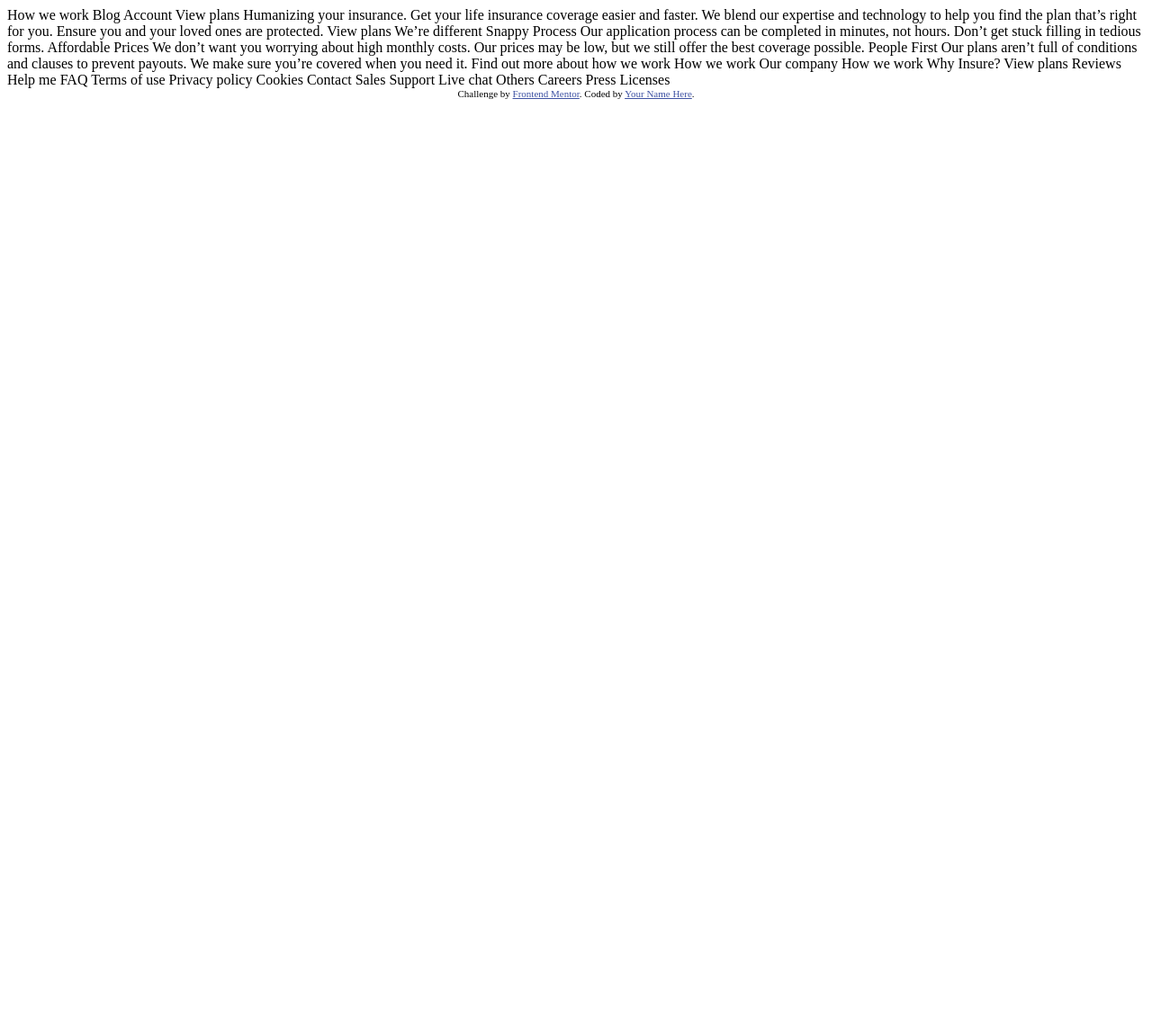
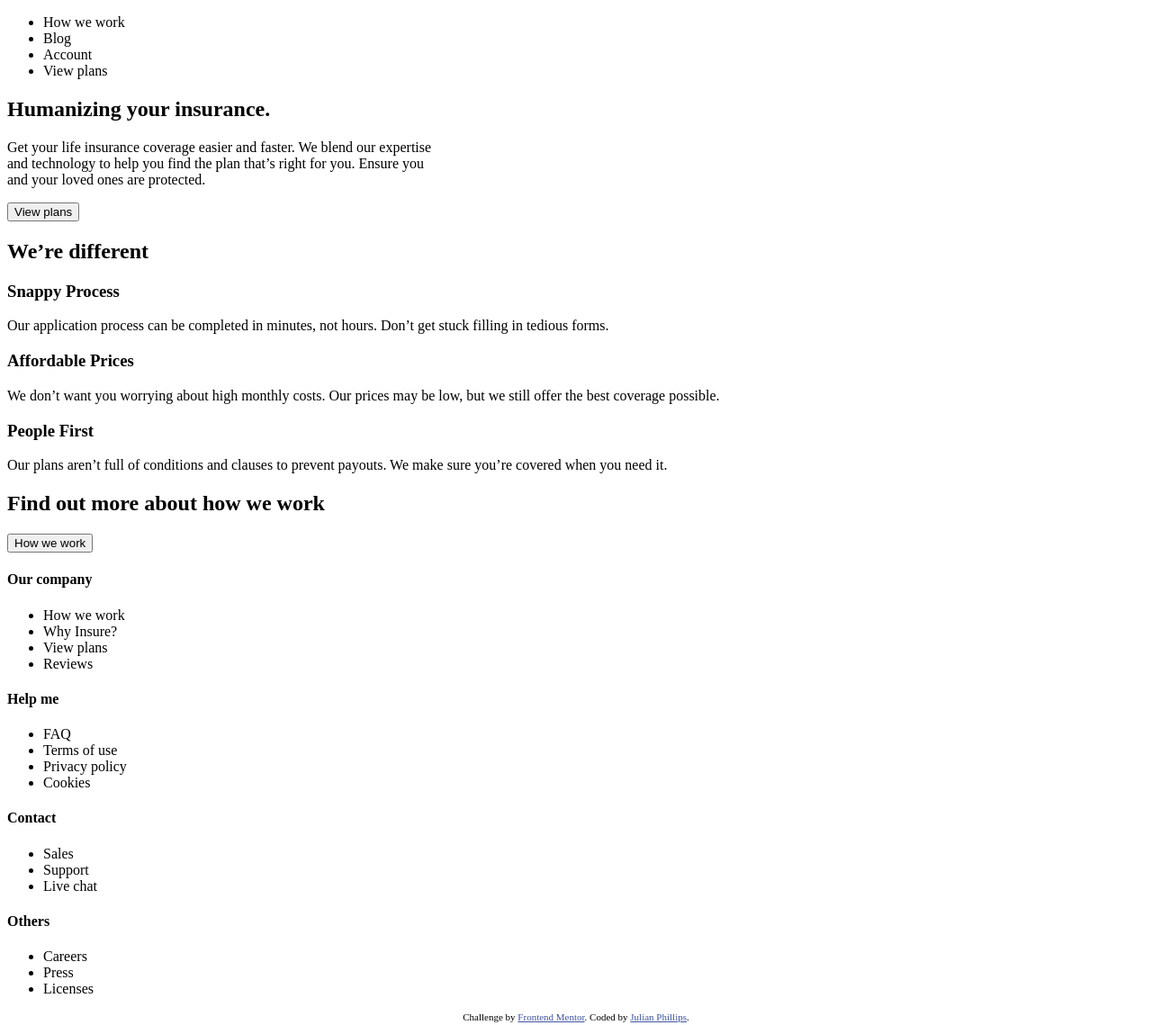
Before and after one commit to Kadus90/fmc-insurance-landing-page, a plain HTML site: page index.html in a window 1280 px wide. Shown: the whole page at 90% size. Before the commit the page ends 800 px from the top, so only its background shows below. Drawn offline with Linux system fonts and the light colour scheme.

Commit message:
Added structure to index.html.

```diff
--- a/index.html
+++ b/index.html
@@ -16,70 +16,87 @@
 </head>
 <body>
 
-  How we work
-  Blog
-  Account
-  View plans
+  <nav>
+    <ul>
+      <li>How we work</li>
+      <li>Blog</li>
+      <li>Account</li>
+      <li>View plans</li>
+    </ul>
+  </nav>
 
-  Humanizing your insurance.
+  <section>
+    <h1>Humanizing your insurance.</h1>
+    <p>Get your life insurance coverage easier and faster. We blend our expertise<br>
+    and technology to help you find the plan that’s right for you. Ensure you<br>
+    and your loved ones are protected.</p>
+    <button>View plans</button>
+  </section>
 
-  Get your life insurance coverage easier and faster. We blend our expertise
-  and technology to help you find the plan that’s right for you. Ensure you
-  and your loved ones are protected.
+  <section>
+    <h2>We’re different</h2>
+    <article>
+      <h3>Snappy Process</h3>
+      <p>Our application process can be completed in minutes, not hours. Don’t get
+      stuck filling in tedious forms.</p>
+    </article>
+    <article>
+      <h3>Affordable Prices</h3>
+      <p>We don’t want you worrying about high monthly costs. Our prices may be low,
+      but we still offer the best coverage possible.</p>
+    </article>
+    <article>
+      <h3>People First</h3>
+      <p>Our plans aren’t full of conditions and clauses to prevent payouts. We make
+      sure you’re covered when you need it.</p>
+    </article>
+  </section>
 
-  View plans
+  <section>
+    <h2>Find out more about how we work</h2>
+    <button>How we work</button>
+  </section>
 
-  We’re different
-
-  Snappy Process
-
-  Our application process can be completed in minutes, not hours. Don’t get
-  stuck filling in tedious forms.
-
-  Affordable Prices
-
-  We don’t want you worrying about high monthly costs. Our prices may be low,
-  but we still offer the best coverage possible.
-
-  People First
-
-  Our plans aren’t full of conditions and clauses to prevent payouts. We make
-  sure you’re covered when you need it.
-
-  Find out more about how we work
-
-  How we work
-
-  Our company
-
-  How we work
-  Why Insure?
-  View plans
-  Reviews
-
-  Help me
-
-  FAQ
-  Terms of use
-  Privacy policy
-  Cookies
-
-  Contact
-
-  Sales
-  Support
-  Live chat
-
-  Others
-
-  Careers
-  Press
-  Licenses
-
+  <footer>
+    <article>
+      <h4>Our company</h4>
+      <ul>
+        <li>How we work</li>
+        <li>Why Insure?</li>
+        <li>View plans</li>
+        <li>Reviews</li>
+      </ul>
+    </article>
+    <article>
+      <h4>Help me</h4>
+      <ul>
+        <li>FAQ</li>
+        <li>Terms of use</li>
+        <li>Privacy policy</li>
+        <li>Cookies</li>
+      </ul>
+    </article>
+    <article>
+      <h4>Contact</h4>
+      <ul>
+        <li>Sales</li>
+        <li>Support</li>
+        <li>Live chat</li>
+      </ul>
+    </article>
+    <article>
+      <h4>Others</h4>
+      <ul>
+        <li>Careers</li>
+        <li>Press</li>
+        <li>Licenses</li>
+      </ul>
+    </article>
+  </footer>
 
   <div class="attribution">
     Challenge by <a href="https://www.frontendmentor.io?ref=challenge" target="_blank">Frontend Mentor</a>.
-    Coded by <a href="#">Your Name Here</a>.
+    Coded by <a href="#">Julian Phillips</a>.
   </div>
 </body>
 </html>
```
